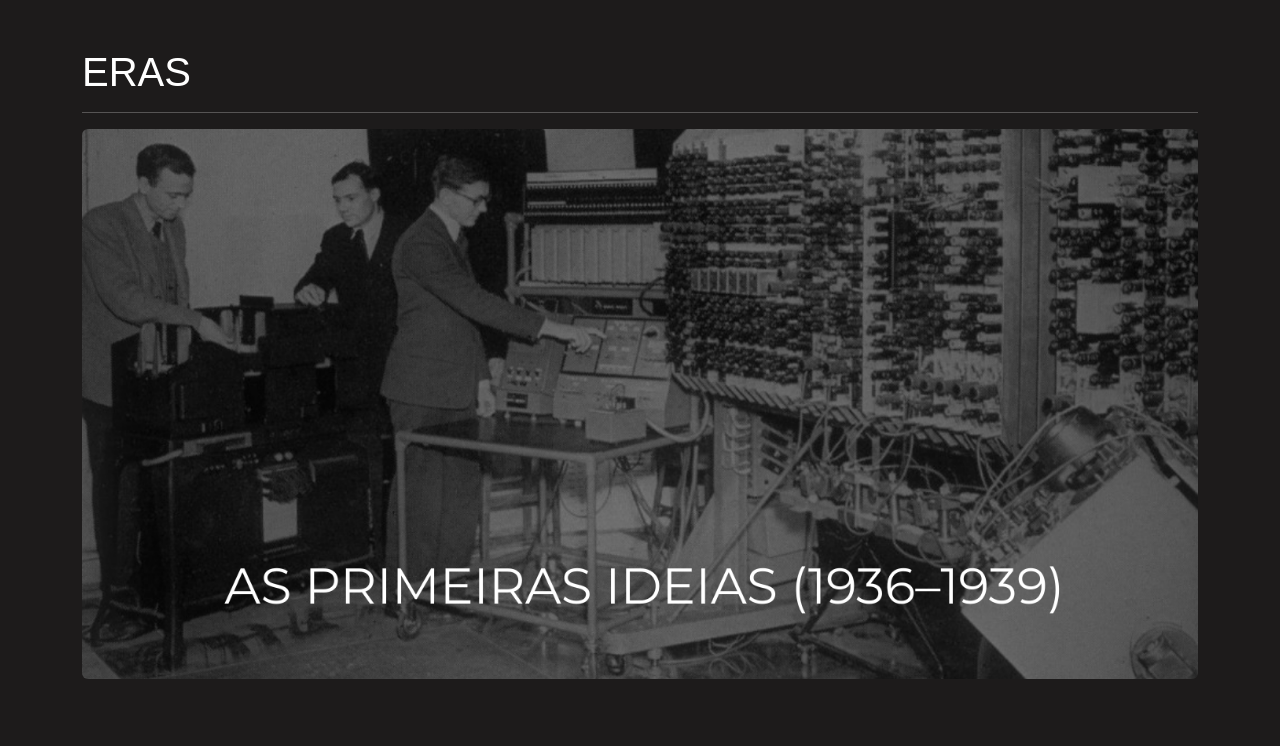
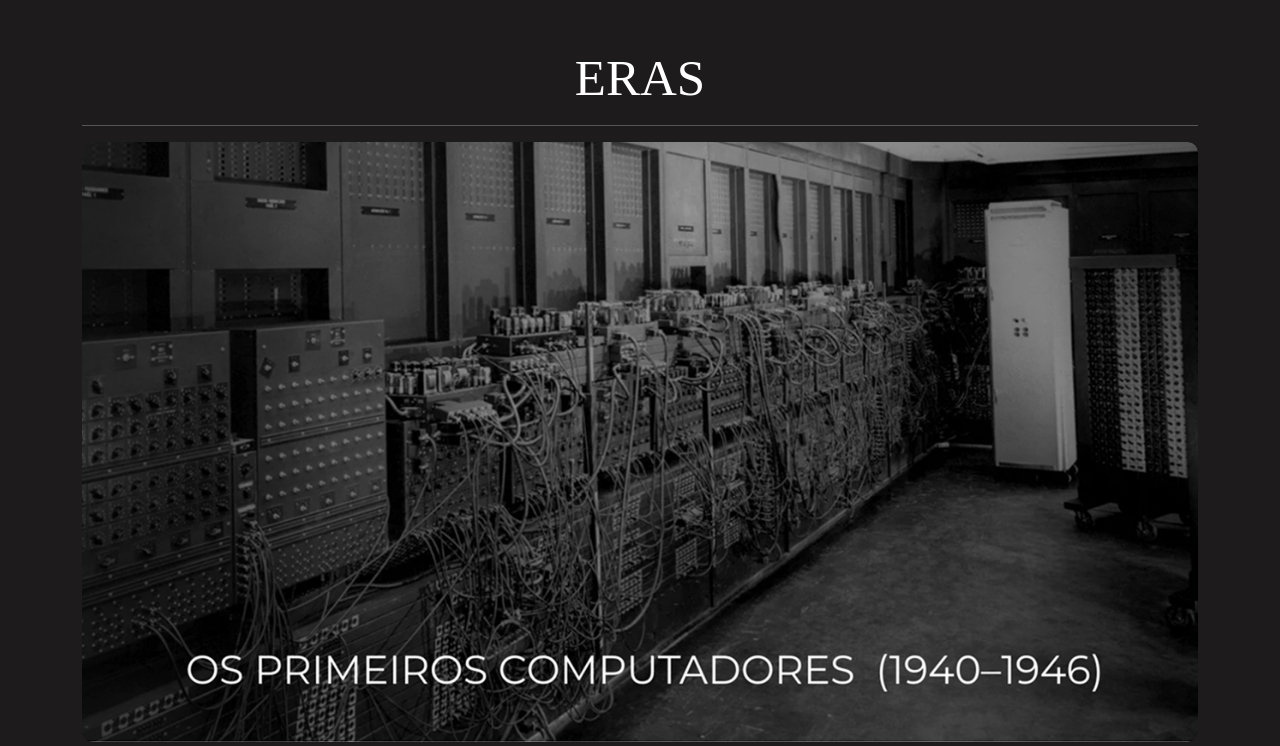
Before and after one commit to lucassb1673/Aurora-da-Computacao, a plain HTML site: page index.html in a window 1280 px wide. Shown: the part 800-1546 px from the top of the page. Drawn offline with nearby package versions, Linux system fonts and the light colour scheme.

Commit message:
mini slider adicionado

```diff
--- a/css/style.css
+++ b/css/style.css
@@ -156,7 +156,7 @@ body {
 .temas-section {
   text-align: center;
   padding: 60px 0;
-
+  font-family:playfair-display;
   color: white;
 }
 
@@ -343,3 +343,63 @@ body {
   .card-tema p { font-size: 0.8rem; }
   .carousel-btn { display: none; }
 }
+/* ===== Mini Slider ERAS ===== */
+.eras-slider {
+  position: relative;
+  width: 100%;
+  max-width: 2000px;
+  height:600px; /* ajuste conforme necessário */
+  margin: 0.5rem auto;
+  overflow: hidden;
+  border-radius: 10px;
+}
+
+/* Slides */
+.eras-slide {
+  position: absolute;
+  top: 0;
+  left: 0;
+  width: 100%;
+  height: 100%;
+  background-size: cover;
+  background-position: center;
+  opacity: 0;
+  transition: transform 0.5s ease, opacity 0.5s ease, box-shadow 0.5s ease;
+  cursor: pointer;
+  border-radius: 10px;
+  z-index: 1;
+}
+
+/* Slide ativo */
+.eras-slide.active {
+  opacity: 1;
+  z-index: 2; /* garante que fique acima dos outros */
+}
+
+/* Hover completo apenas no slide ativo */
+.eras-slide.active:hover {
+  transform: scale(1.05); /* leve zoom */
+  box-shadow: 0 15px 30px rgba(0,0,0,0.5); /* sombra suave */
+}
+
+/* Escurecimento com pseudo-elemento */
+.eras-slide.active::after {
+  content: '';
+  position: absolute;
+  inset: 0;
+  background: rgba(0,0,0,0); /* transparente por padrão */
+  border-radius: 10px;
+  transition: background 0.5s ease;
+}
+
+.eras-slide.active:hover::after {
+  background: rgba(0,0,0,0.25); /* escurece levemente no hover */
+}
+.eras{
+  text-align: center;
+  font-family:playfair-display;
+}
+.eras h1{
+  font-size:51px;
+  padding: 60 0;
+}
--- a/index.html
+++ b/index.html
@@ -54,7 +54,11 @@
     <section class="eras mb-5">
       <h1 class="mb-3">ERAS</h1>
       <hr />
-      <img src="./Assets/images/asprimeirasideias(1936–1939).png" alt="As primeiras ideias (1936–1939)" class="img-fluid rounded" />
+      <div class="eras-slider position-relative">
+        <div class="eras-slide active" style="background-image: url('./Assets/images/asprimeirasideias(1936–1939).png');"></div>
+        <div class="eras-slide" style="background-image: url('./Assets/images/A\ ERA\ DA\ EXPANSÃO\ \(1947–1950\).png');"></div>
+        <div class="eras-slide" style="background-image: url('./Assets/images/OS\ PRIMEIROS\ COMPUTADORES\ \ \(1940–1946\)\ \(1\).png')"></div>
+      </div>
     </section>
 
     <!-- Seção Temas -->
@@ -288,6 +292,28 @@ document.addEventListener("DOMContentLoaded", () => {
         header.classList.remove('show');
       }
     });
+    const erasSlides = document.querySelectorAll('.eras-slide');
+let erasIndex = 0;
+
+function changeErasSlide() {
+  erasSlides[erasIndex].classList.remove('active');
+  erasIndex = (erasIndex + 1) % erasSlides.length;
+  erasSlides[erasIndex].classList.add('active');
+}
+
+// Troca de slide a cada 3 segundos
+setInterval(changeErasSlide, 3000);
+// Mini slider ERAS
+const ErasSlides = document.querySelectorAll('.eras-slide');
+let ErasIndex = 0;
+
+function changeErasSlide() {
+  erasSlides[erasIndex].classList.remove('active');
+  erasIndex = (erasIndex + 1) % erasSlides.length;
+  erasSlides[erasIndex].classList.add('active');
+}
+
+setInterval(changeErasSlide, 3000);
   </script>
 
 </body>
```
Also changed, not shown: Assets/images/A ERA DA EXPANSÃO (1947–1950).png (added), Assets/images/OS PRIMEIROS COMPUTADORES  (1940–1946) (1).png (added), Assets/images/OS PRIMEIROS COMPUTADORES  (1940–1946).png (added), pages/computacaoParaFins.html (added).
